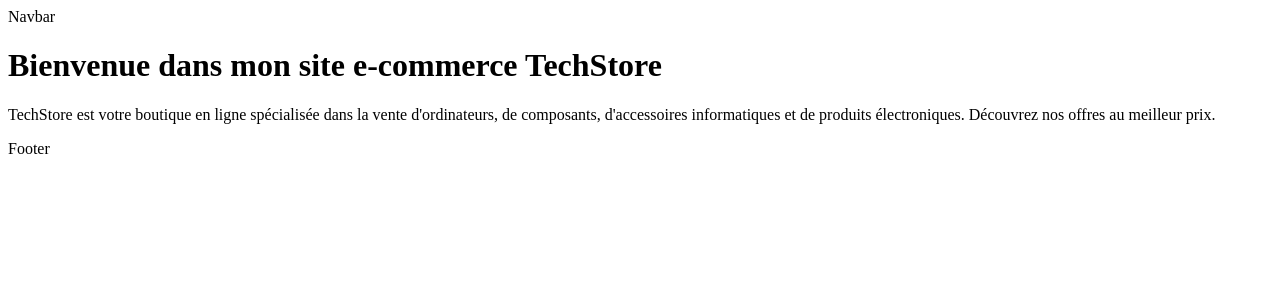
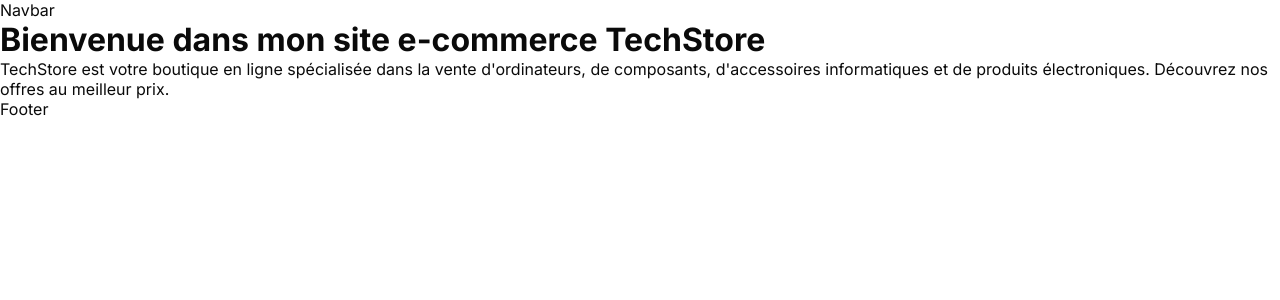
Before and after one commit to Zut17/techstore, a React (Vite) app: page / in a window 1280 px wide. Shown: the top 300 px of the page. Built offline with nearby package versions, Linux system fonts and the light colour scheme.

Commit message:
style: ajout des variables de couleurs et des styles globaux

```diff
--- a/src/index.css
+++ b/src/index.css
@@ -0,0 +1,51 @@
+:root {
+  --main-color: #01D1FF;
+  --second-color: #0A0A0A;
+  --third-color: #FFFFFF;
+  --forth-color: #C97147;
+  --fifth-color: #FFCC00;
+  --sixth-color: #FD7B05;
+  --bg-light-color: #F8F9FB;
+  --success-color: #30986D;
+  --price-color: #A4572F;
+  --text-light-color: #5B6B7A;
+  --border-color: #DDE3E9;
+  --font-main: Inter, Arial, sans-serif;
+  --radius: 8px;
+  --radius-lg: 12px;
+  --container-width: 1180px;
+}
+
+* { box-sizing: border-box; }
+body { margin: 0; font-family: var(--font-main); color: var(--second-color); background: var(--third-color); }
+h1, h2, h3, p { margin: 0; }
+a { color: inherit; text-decoration: none; }
+img { max-width: 100%; display: block; }
+button { cursor: pointer; font-family: inherit; }
+
+.container { max-width: var(--container-width); margin: 0 auto; padding: 0 24px; }
+.section { padding-top: 48px; }
+.section-title { font-size: 24px; letter-spacing: -0.3px; margin-bottom: 20px; }
+
+/* Boutons : hauteur minimale de 44 px (confort tactile) */
+.btn { display: inline-flex; align-items: center; justify-content: center; min-height: 44px; padding: 0 24px;
+  border: 0; border-radius: var(--radius); background: var(--main-color); color: var(--second-color); font-weight: 700; }
+.btn-dark { background: var(--second-color); color: var(--third-color); }
+.btn-link { background: none; border: 0; color: var(--price-color); font-weight: 600; text-decoration: underline; min-height: 44px; }
+
+.price { color: var(--price-color); font-weight: 700; }
+.tag { display: inline-block; background: var(--sixth-color); color: var(--second-color); font-size: 12px; font-weight: 700; padding: 2px 8px; border-radius: 6px; }
+.crumb { font-size: 13px; color: var(--text-light-color); padding: 20px 0 8px; }
+
+/* Formulaires */
+.field { display: flex; flex-direction: column; gap: 6px; margin-bottom: 14px; font-size: 14px; font-weight: 600; }
+input[type="text"], input[type="email"], input[type="password"], input[type="tel"], input[type="search"], select {
+  height: 44px; border: 1px solid #B9C2CC; border-radius: var(--radius); padding: 0 12px; font: inherit; font-size: 15px; background: #fff; }
+.form-error { color: #B3261E; font-size: 14px; margin-bottom: 12px; }
+
+/* Messages d'état (chargement, erreur, vide) */
+.state { padding: 40px 0; text-align: center; color: var(--text-light-color); }
+
+.sr-only { position: absolute; left: -9999px; }
+
+@media (max-width: 760px) { .container { padding: 0 16px; } }
```
